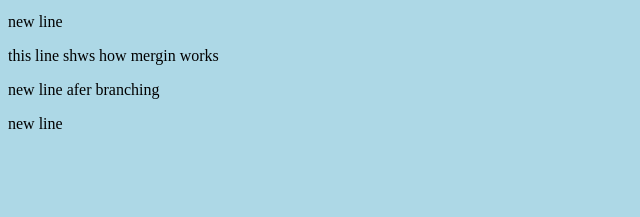
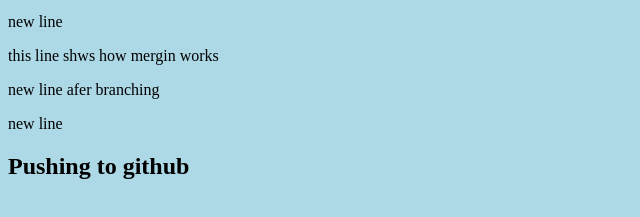
Before and after one commit to acidark/acidark.github.io, a plain HTML site: page index.html in a window 1280 px wide. Shown: the part 101-318 px from the top of the page, without its empty margins (0-640 px from the left). Drawn offline with Linux system fonts and the light colour scheme.

Commit message:
adding line h2

```diff
--- a/index.html
+++ b/index.html
@@ -11,5 +11,6 @@
     <p>this line shws how mergin works</p>
     <p>new line afer branching</p>
     <p>new line</p>
+    <h2>Pushing to github</h2>
   </body>
 </html>
```
